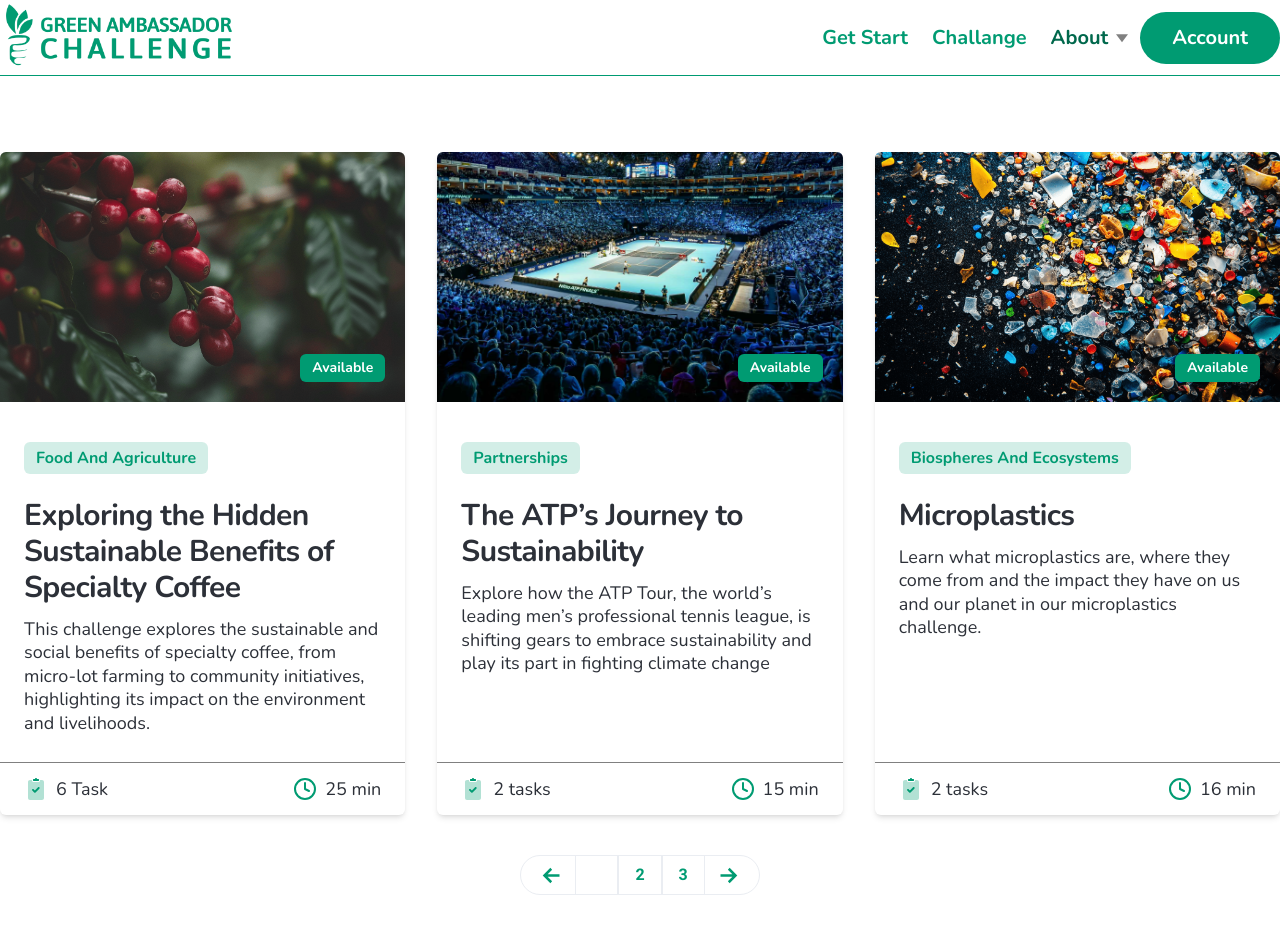
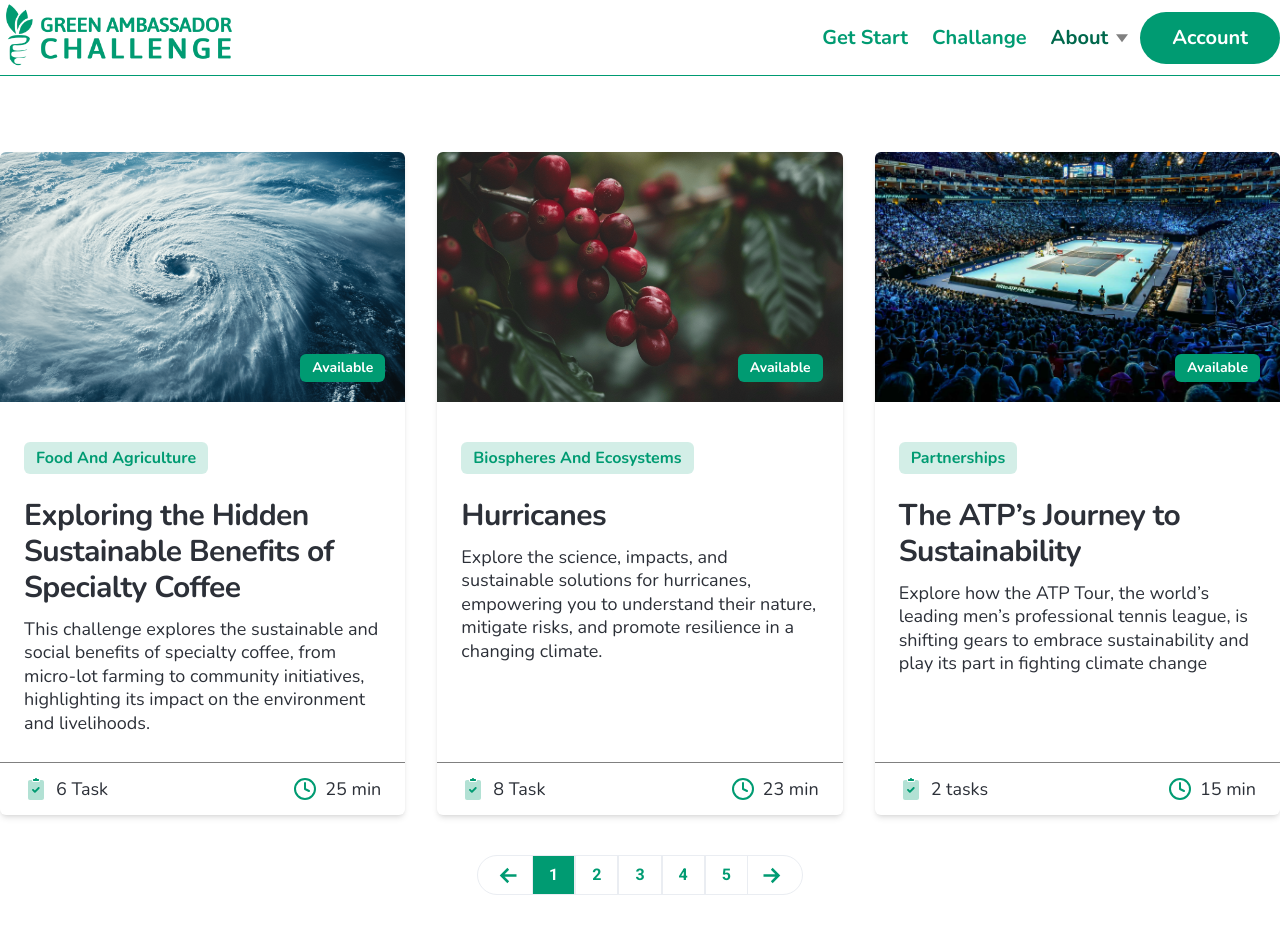
Before and after one commit to mnosumon/greenambassador, a React (Vite) app: page /about in a window 1280 px wide. Shown: the top 952 px of the page. Built offline with nearby package versions, Linux system fonts and the light colour scheme.

Commit message:
All challange add done

```diff
--- a/src/components/ChallangeCard.jsx
+++ b/src/components/ChallangeCard.jsx
@@ -44,7 +44,7 @@
                 title={item.title}
               />
               <Peragrap
-                className="!text-heading !text-lg !leading-[1.3] "
+                className="!text-heading !text-lg !leading-[1.3]"
                 title={item.description}
               />
             </div>
--- a/src/components/challangePaginate/ChallangeItemsPaginate.jsx
+++ b/src/components/challangePaginate/ChallangeItemsPaginate.jsx
@@ -111,15 +111,15 @@
             pageCount={pageCount}
             previousLabel={<GrFormPreviousLink />}
             renderOnZeroPageCount={null}
-            pageClassName=""
+            pageClassName="text-base font-bold border-x-[1px] hover:!bg-[#d8d9db] border-[#EAEDF2] inline-block text-[#009b72] !bg-transparent transition-colors duration-300 ease-in-out !py-3"
             containerClassName="flex items-center border rounded-full border-[#EAEDF2] bg-[#FFF] overflow-hidden h-10"
-            previousLinkClassName="pl-4 pr-2 py-2 text-3xl font-normal inline-block hover:!bg-[#d8d9db] transition-colors duration-500 ease-in-out"
-            nextLinkClassName="pr-4 pl-2 py-2 text-3xl font-normal inline-block hover:!bg-[#d8d9db] transition-colors duration-500 ease-in-out"
+            previousLinkClassName="pl-4 pr-2 py-2 text-3xl font-normal inline-block hover:!bg-[#d8d9db] transition-colors duration-300 ease-in-out"
+            nextLinkClassName="pr-4 pl-2 py-2 text-3xl font-normal inline-block hover:!bg-[#d8d9db] transition-colors duration-300 ease-in-out"
             activeClassName=""
             activeLinkClassName="!bg-[#009b72] !text-[#FFF] hover:!bg-[#009b72]"
             nextClassName="text-[#009b72] flex justify-center items-center"
             previousClassName="text-[#009b72] flex justify-center items-center"
-            pageLinkClassName="text-base font-bold border-x-[1px] hover:bg-[#d8d9db] border-[#EAEDF2] inline-block text-[#009b72] !bg-transparent px-4 py-3  transition-colors duration-500 ease-in-out"
+            pageLinkClassName="px-4 py-3"
           />
         </div>
       )}
--- a/src/mapItem/challangeCard/CardObject.jsx
+++ b/src/mapItem/challangeCard/CardObject.jsx
@@ -1,3 +1,4 @@
+import Hurricanes from "../../assets/image/challangeCard/hurricanes.png";
 import AtpTour from "../../assets/image/challangeCard/atp-tour.jpg";
 import SpecialtyCoffee from "../../assets/image/challangeCard/specialty-coffee.png";
 import MicroplasticsMin from "../../assets/image/challangeCard/microplastics-min.png";
@@ -13,7 +14,7 @@
 
 const challangeItem = [
   {
-    image: SpecialtyCoffee,
+    image: Hurricanes,
     isActive: "available",
     category: "Food and Agriculture",
     title: "Exploring the Hidden Sustainable Benefits of Specialty Coffee",
@@ -21,6 +22,16 @@
       "This challenge explores the sustainable and social benefits of specialty coffee, from micro-lot farming to community initiatives, highlighting its impact on the environment and livelihoods.",
     task: "6 Task",
     time: "25 min",
+  },
+  {
+    image: SpecialtyCoffee,
+    isActive: "available",
+    category: "Biospheres and Ecosystems",
+    title: "Hurricanes",
+    description:
+      "Explore the science, impacts, and sustainable solutions for hurricanes, empowering you to understand their nature, mitigate risks, and promote resilience in a changing climate.",
+    task: "8 Task",
+    time: "23 min",
   },
   {
     image: AtpTour,
@@ -46,61 +57,91 @@
     image: OzoneLayer,
     isActive: "available",
     category: "Biospheres and Ecosystems",
-    title: "Microplastics",
+    title: "The Ozone Layer: Understanding Earth's Invisible Shield",
     description:
-      "Learn what microplastics are, where they come from and the impact they have on us and our planet in our microplastics challenge.",
-    task: "2 tasks",
-    time: " 16 min",
+      "Explore the ozone layer's role in protecting Earth from harmful UV radiation. Learn about its formation, threats from human activities, and global efforts to ensure its recovery.",
+    task: "3 tasks",
+    time: "16 min",
   },
   {
     image: InvasiveSpecies,
     isActive: "available",
     category: "Biospheres and Ecosystems",
-    title: "Microplastics",
+    title: "Invasive species",
     description:
-      "Learn what microplastics are, where they come from and the impact they have on us and our planet in our microplastics challenge.",
-    task: "2 tasks",
-    time: " 16 min",
+      "Get ready to journey into the wild world of invasive species! Learn how these unexpected invaders change ecosystems and how we can restore balance",
+    task: "3 tasks",
+    time: "20 min",
   },
   {
     image: Biochar,
     isActive: "available",
-    category: "Biospheres and Ecosystems",
-    title: "Microplastics",
+    category: "Climate Change",
+    title: "Carbon Dioxide Removal",
     description:
-      "Learn what microplastics are, where they come from and the impact they have on us and our planet in our microplastics challenge.",
-    task: "2 tasks",
-    time: " 16 min",
+      "Discover the different techniques to capture and store CO₂, helping restore balance to our planet and mitigate the damage caused over the past decades. Find out how you can offset your own carbon footprint.",
+    task: "4 tasks",
+    time: "25 min",
   },
   {
     image: PhantomLoads,
     isActive: "available",
-    category: "Biospheres and Ecosystems",
-    title: "Microplastics",
+    category: "Energy Conservation",
+    title: "From Awareness to Action: A Guide to Phantom Loads",
     description:
-      "Learn what microplastics are, where they come from and the impact they have on us and our planet in our microplastics challenge.",
-    task: "2 tasks",
-    time: " 16 min",
+      "Discover the concept of phantom loads and learn to identifying common sources. Learn practical solutions to reduce unnecessary energy consumption",
+    task: "3 tasks",
+    time: "20 min",
   },
   {
     image: Reduce3,
     isActive: "available",
-    category: "Biospheres and Ecosystems",
-    title: "Microplastics",
+    category: "Waste Management",
+    title: "The 3R's: Reduce, Reuse and Recycle",
     description:
-      "Learn what microplastics are, where they come from and the impact they have on us and our planet in our microplastics challenge.",
-    task: "2 tasks",
-    time: " 16 min",
+      "Learn the principles of Reduce, Reuse, Recycle in this Challenge, highlighting their importance and impact on sustainability",
+    task: "3 tasks",
+    time: "20 min",
   },
   {
     image: FoodSafety,
     isActive: "available",
-    category: "Biospheres and Ecosystems",
-    title: "Microplastics",
+    category: "Food and Agriculture",
+    title: "Food Safety: Tips for a Sustainable Future",
     description:
-      "Learn what microplastics are, where they come from and the impact they have on us and our planet in our microplastics challenge.",
+      "Celebrate World Food Safety Day by learning essential tips for ensuring food safety in your home and community. Discover how sustainability and food safety go hand in hand.",
     task: "2 tasks",
-    time: " 16 min",
+    time: "14 min",
+  },
+  {
+    image: Arctic,
+    isActive: "available",
+    category: "Climate Change",
+    title: "The Arctic Polar Vortex",
+    description:
+      "Explore the Arctic polar vortex's dynamics, impacts on global weather and its role in global warming.",
+    task: "2 tasks",
+    time: "15 min",
+  },
+  {
+    image: SustainableCoffee,
+    isActive: "available",
+    category: "Food and Agriculture",
+    title: "Sustainable Coffee: Brewing a Better Future",
+    description:
+      "Explore how sustainable coffee production benefits the environment and learn how you can contribute to brewing a better future in this collab with MugShot.",
+    task: "2 tasks",
+    time: "15 min",
+  },
+  {
+    image: ClimateChangeEasy,
+    isActive: "available",
+    category: "Climate Change",
+    title: "Climate Change",
+    description:
+      "Explore essential concepts shaping our planet's future. Test your understanding of climate science, impacts, and mitigation strategies in our first challenge.",
+    task: "4 tasks",
+    time: "30 min",
   },
 ];
 export default challangeItem;
```
Also changed, not shown: src/assets/image/challangeCard/hurricanes.png (added).
